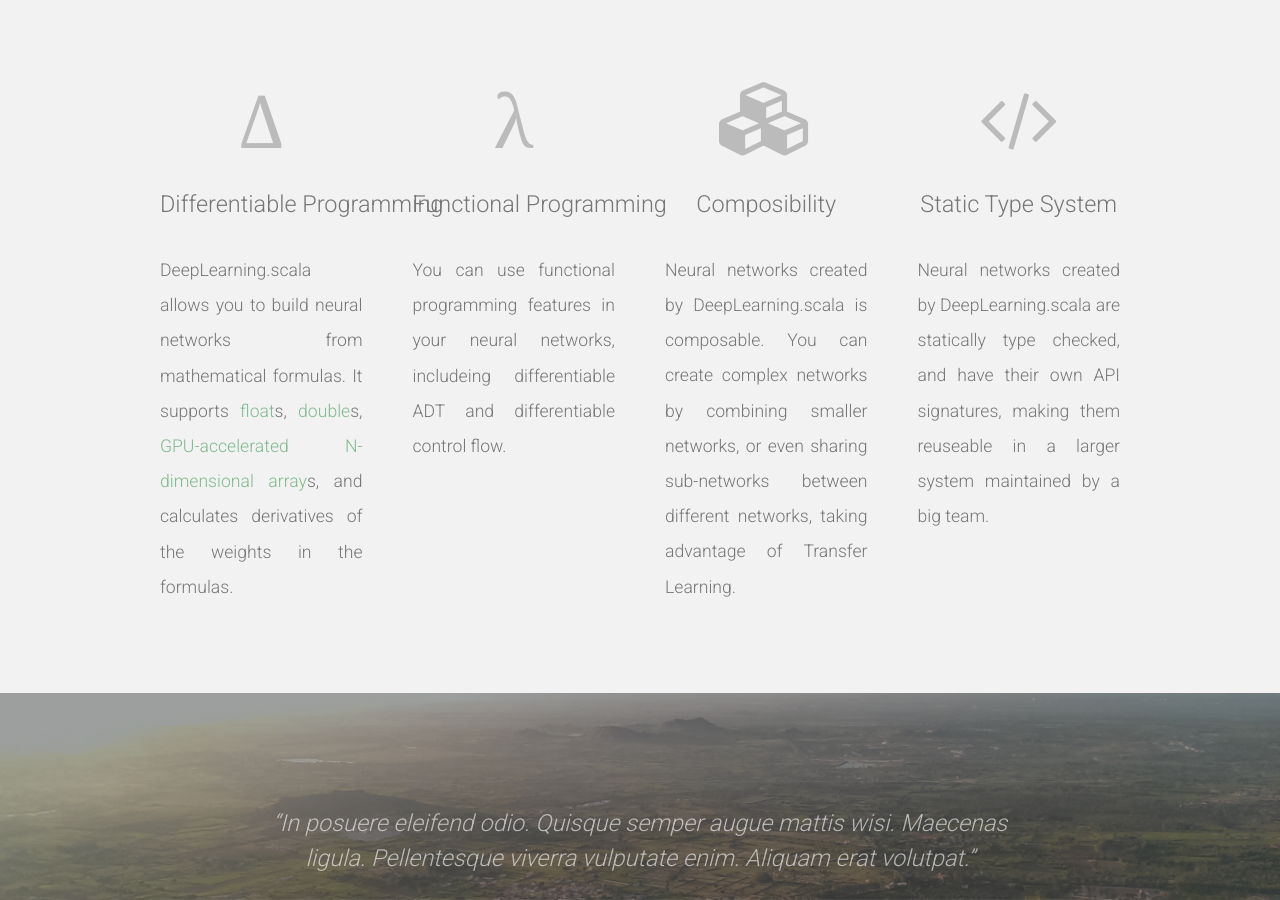
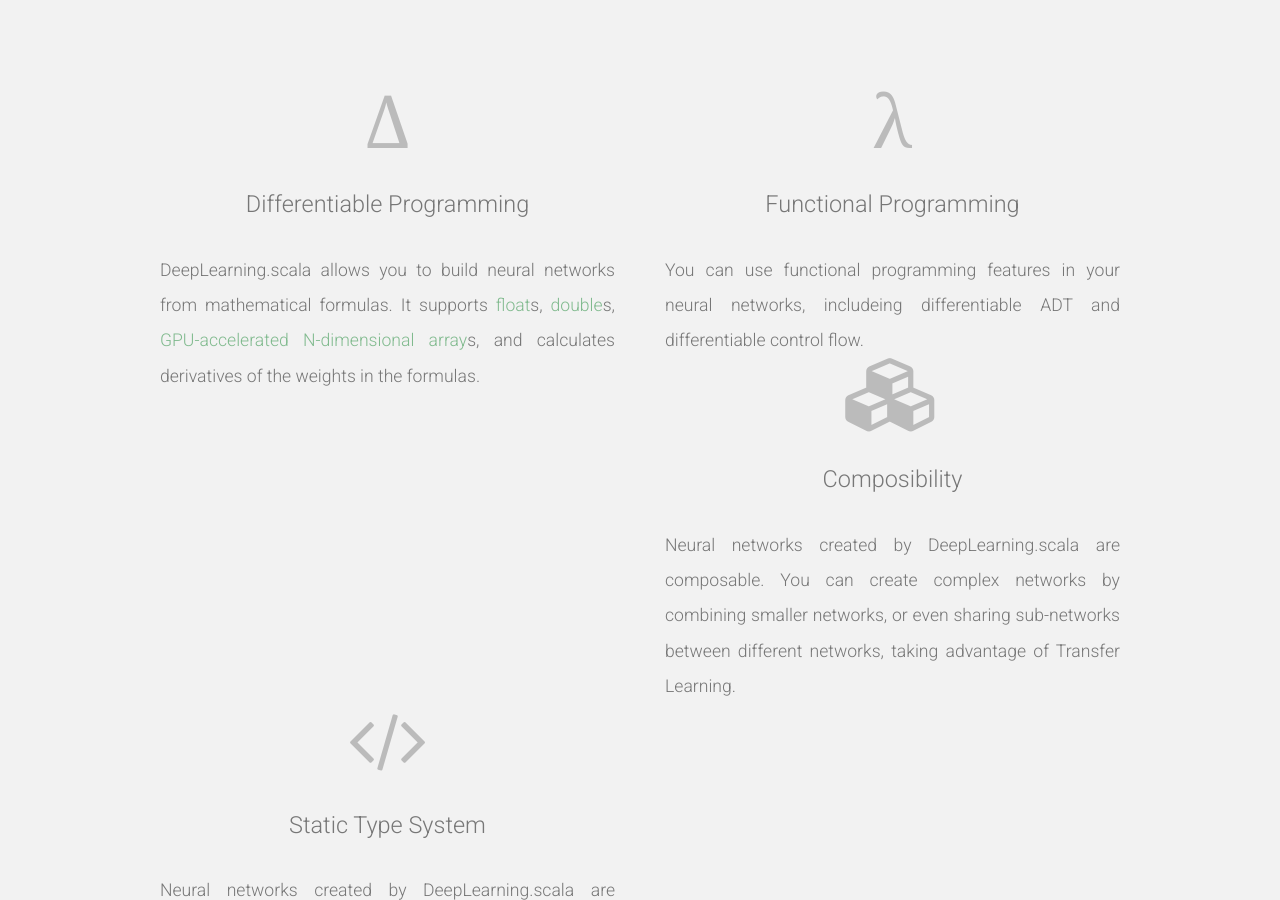
Before and after one commit to ThoughtWorksInc/DeepLearning.scala, a Jekyll site: the page built from index.html, in a window 1280 px wide and 900 px high, scrolled down 946 px. Built offline with Jekyll 4.4.1, drawn with Linux system fonts in a browser that asks for light colours; nearby versions of some CDN libraries; comment, search, counter and statistics services are not loaded.

Commit message:
Update index.html

```diff
--- a/index.html
+++ b/index.html
@@ -17,7 +17,7 @@
 		</p>
 		<hr />
 		<div class="row">
-			<section class="3u">
+			<section class="6u">
 				<span class="pennant">
 					<span style="font-family: Georgia, serif; line-height: 1; font-size: 1.25em">Δ</span>
 				</span>
@@ -29,7 +29,7 @@
 					<a href="https://javadoc.io/page/com.thoughtworks.deeplearning/unidoc_2.11/latest/com/thoughtworks/deeplearning/DifferentiableINDArray$.html">GPU-accelerated N-dimensional array</a>s, and calculates derivatives of the weights in the formulas.
 				</p>
 			</section>
-			<section class="3u">
+			<section class="6u">
 				<span class="pennant">
 					<span style="font-family: Georgia, serif; line-height: 1; font-size: 1.25em;">λ</span>
 				</span>
@@ -39,15 +39,15 @@
 					includeing differentiable ADT and differentiable control flow.
 				</p>
 			</section>
-			<section class="3u">
+			<section class="6u">
 				<span class="pennant"><span class="fa fa-cubes"></span></span>
 				<h3 style="white-space: nowrap">Composibility</h3>
 				<p style="text-align: justify">
-					Neural networks created by DeepLearning.scala is composable.
+					Neural networks created by DeepLearning.scala are composable.
 					You can create complex networks by combining smaller networks, or even sharing sub-networks between different networks, taking advantage of Transfer Learning.
 				</p>
 			</section>
-			<section class="3u">
+			<section class="6u">
 				<span class="pennant"><span class="fa fa-code"></span></span>
 				<h3 style="white-space: nowrap">Static Type System</h3>
 				<p style="text-align: justify">
```
